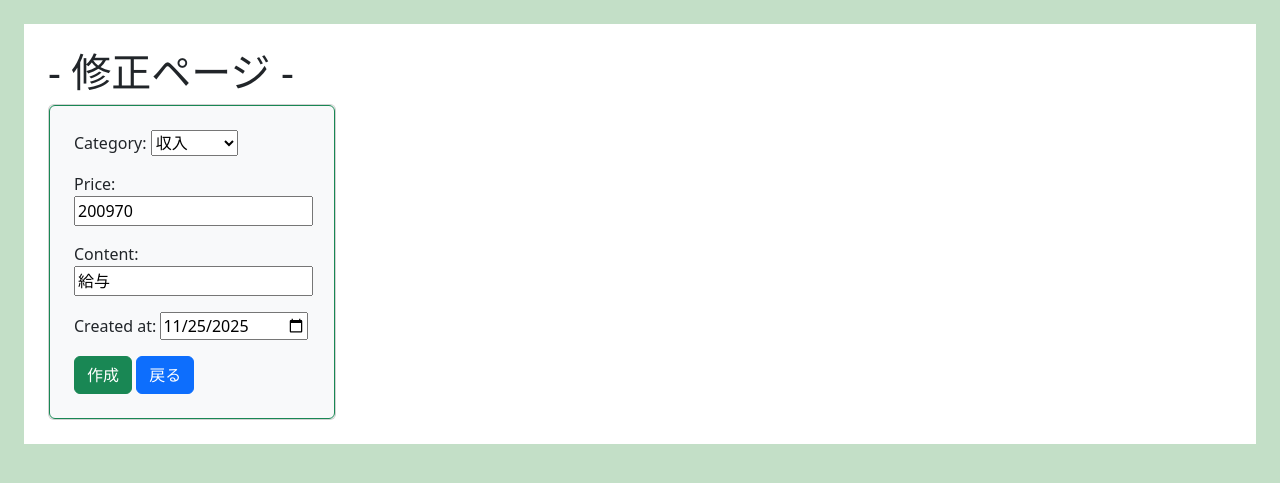
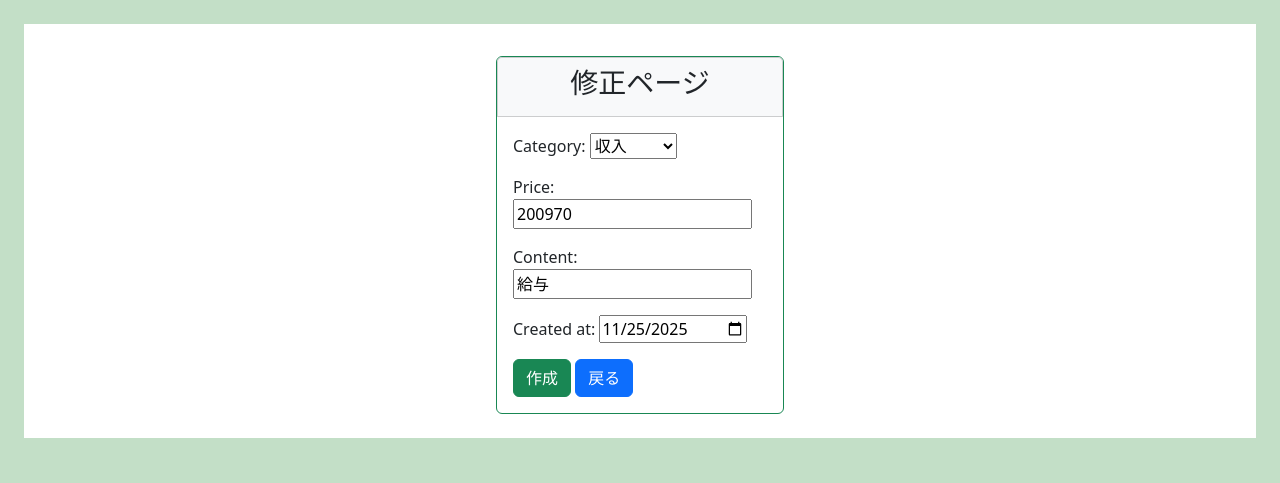
Before and after one commit to iSHDa116/HomeBudget-app-Django-, a Django app: page /update/22 in a window 1280 px wide. Shown: the part 40-523 px from the top of the page. Run offline with Django 5.2, Linux system fonts and the light colour scheme; a user stored in the database is signed in; data comes from the database, SQL or seed files in the repository; both versions use the stored data as it was after the commit.

```diff
--- a/homebudget/templates/homebudget/index.html
+++ b/homebudget/templates/homebudget/index.html
@@ -15,7 +15,7 @@
                 <div class="card-body">
                 <div class="table-responsive">
                     <div>
-                        <h4>11月</h4>
+                        <h4>12月</h4>
                     </div>
                     <table id="my-table" class="table table-bordered table-striped table-sm table-hover table-fixed border border-success ">
                         <thead>
--- a/homebudget/templates/homebudget/update.html
+++ b/homebudget/templates/homebudget/update.html
@@ -5,20 +5,22 @@
 {% endblock title %}
 
 
-{% block h1 %}
-    修正ページ
-{% endblock h1 %}
+{% block content %}
 
 
-{% block content %}
-
-<div class="card" style="width: 18rem;">
-    <form method="POST" class="p-4 bg-light border border-success rounded form-group">
+<div class="d-flex justify-content-center ">
+<div class=" card border border-success" style="width: 18rem;">
+    <div class="card card-header bg-light text-center"><h3>修正ページ</h3></div>
+    <div class="card-body">
+    <form method="POST" class=" rounded form-group">
         {% csrf_token %}
         {{form.as_p}}
         <input type="submit" class="btn btn-success" value="作成">
         <a href="{% url 'homebudget:index' %}" class="btn btn-primary">戻る</a>
     </form>
+    </div>
+
+</div>
 </div>
 
 {% endblock content %}
--- a/templates/base.html
+++ b/templates/base.html
@@ -44,7 +44,7 @@
     </header>
 
     <div class="p-4 m-4 bg-body">
-    <h1>-{% block h1 %} {% endblock %}-</h1>
+    <h1>{% block h1 %} {% endblock %}</h1>
         {% block content %} {% endblock %}
     <script src="https://cdn.jsdelivr.net/npm/bootstrap@5.3.8/dist/js/bootstrap.bundle.min.js"
         integrity="sha384-FKyoEForCGlyvwx9Hj09JcYn3nv7wiPVlz7YYwJrWVcXK/BmnVDxM+D2scQbITxI"
```
Also changed, not shown: homebudget/templates/homebudget/create.html (+10 -6 lines), db.sqlite3.
